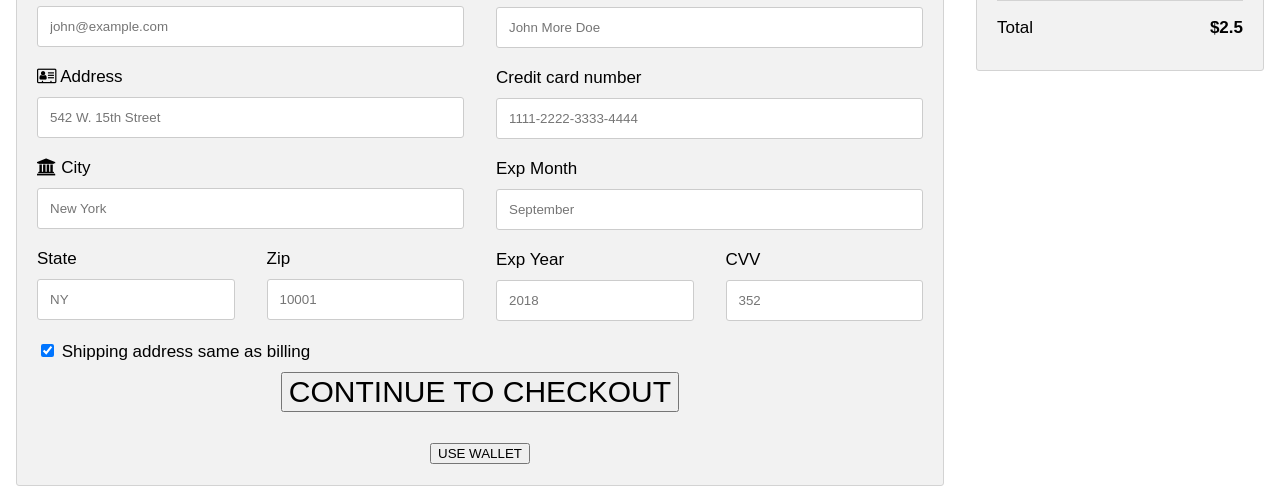
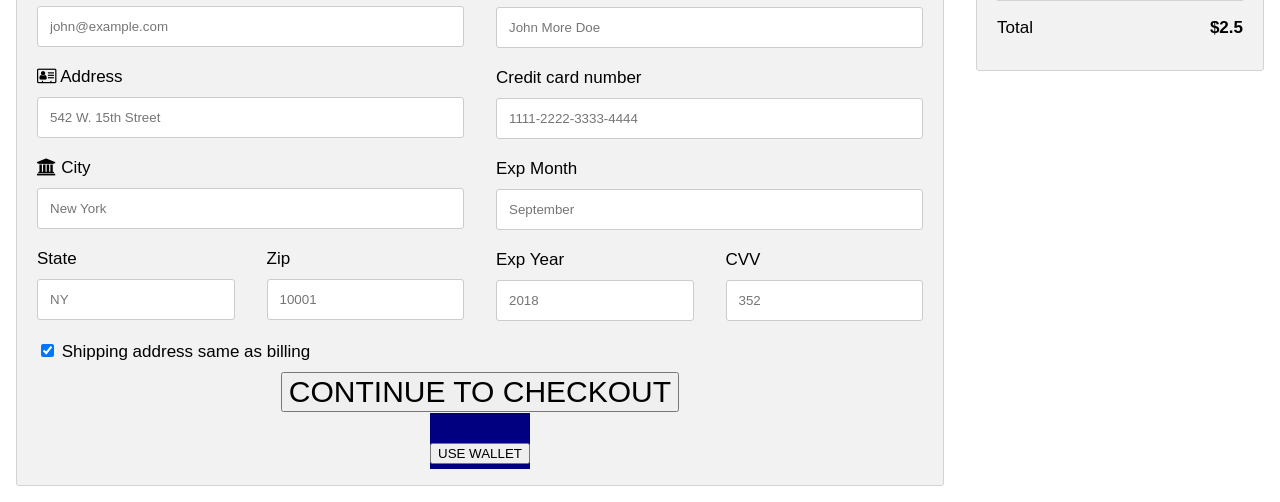
Before and after one commit to MSshandily/GoSHOPPING, a plain HTML site: page pay.html in a window 1280 px wide. Shown: the part 308-810 px from the top of the page. Drawn offline with Linux system fonts and the light colour scheme.

Commit message:
Update pay.html

```diff
--- a/pay.html
+++ b/pay.html
@@ -175,7 +175,7 @@ span.price {
         </label>
         <a href="paid.html"><center><button style="text-decoration: none; font-size: 30px">CONTINUE TO CHECKOUT</button></center></a>
       </form>
-      <center><a href="paid.html" style=" font-size: 50px;"><button>USE WALLET</button></a></center>
+      <center><a href="paid.html" style=" font-size: 50px; background-color: navy; color: ivory ;"><button>USE WALLET</button></a></center>
     </div>
   </div>
   <div class="col-25">
@@ -186,7 +186,7 @@ span.price {
       <p><a href="#">COCA COLA LMT</a> <span class="price">$.99</span></p>
 
       <hr>
-      <p>Total <span class="price" style="color:black"><b>$2.5</b></span></p>
+      <p>Total <span class="price" style="color:black;"><b>$2.5</b></span></p>
     </div>
   </div>
 </div>
```
